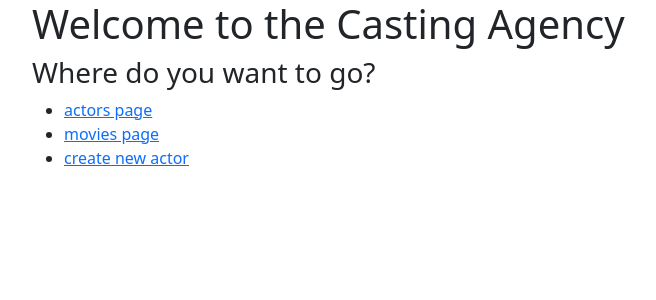
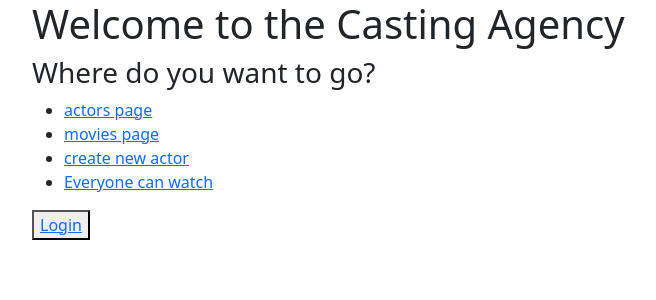
Before and after one commit to Kcruz24/casting-agency, a Flask app: template frontend/templates/index.html in a window 1280 px wide. Shown: the top 300 px of the page, without its empty margins (50-706 px from the left). Run offline with Flask 2, Linux system fonts and the light colour scheme; the template is opened without the code that fills it, so the values that code supplies are empty.

Commit message:
Attempt for frontend login

```diff
--- a/frontend/templates/index.html
+++ b/frontend/templates/index.html
@@ -6,7 +6,7 @@
     <h3>Where do you want to go?</h3>
     <ul>
         <li>
-            <a href="/actors">actors page</a>
+            <a href="/view-actors">actors page</a>
         </li>
 
         <li>
@@ -16,5 +16,12 @@
         <li>
             <a href="/actors/create">create new actor</a>
         </li>
+
+        <li><a href="/public">Everyone can watch</a></li>
     </ul>
+
+    <button>
+        <a href="https://kcruz.us.auth0.com/authorize?audience=casting-agency&response_type=token&client_id=aSEem4cFG859MnUwmsNuwLuq4vKKMCk4&redirect_uri=https://127.0.0.1:5000">
+            Login</a>
+    </button>
 {% endblock %}
```
